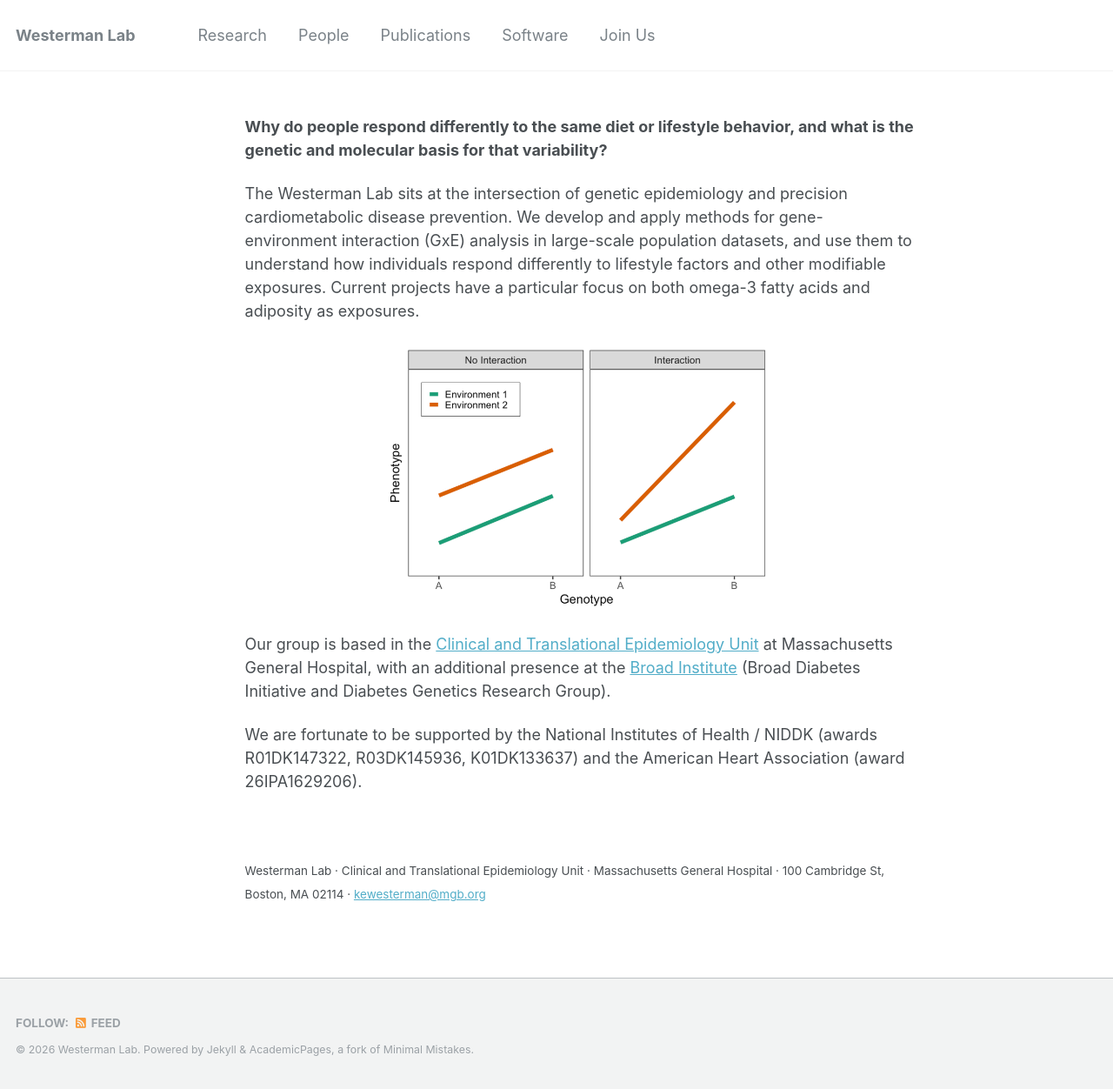
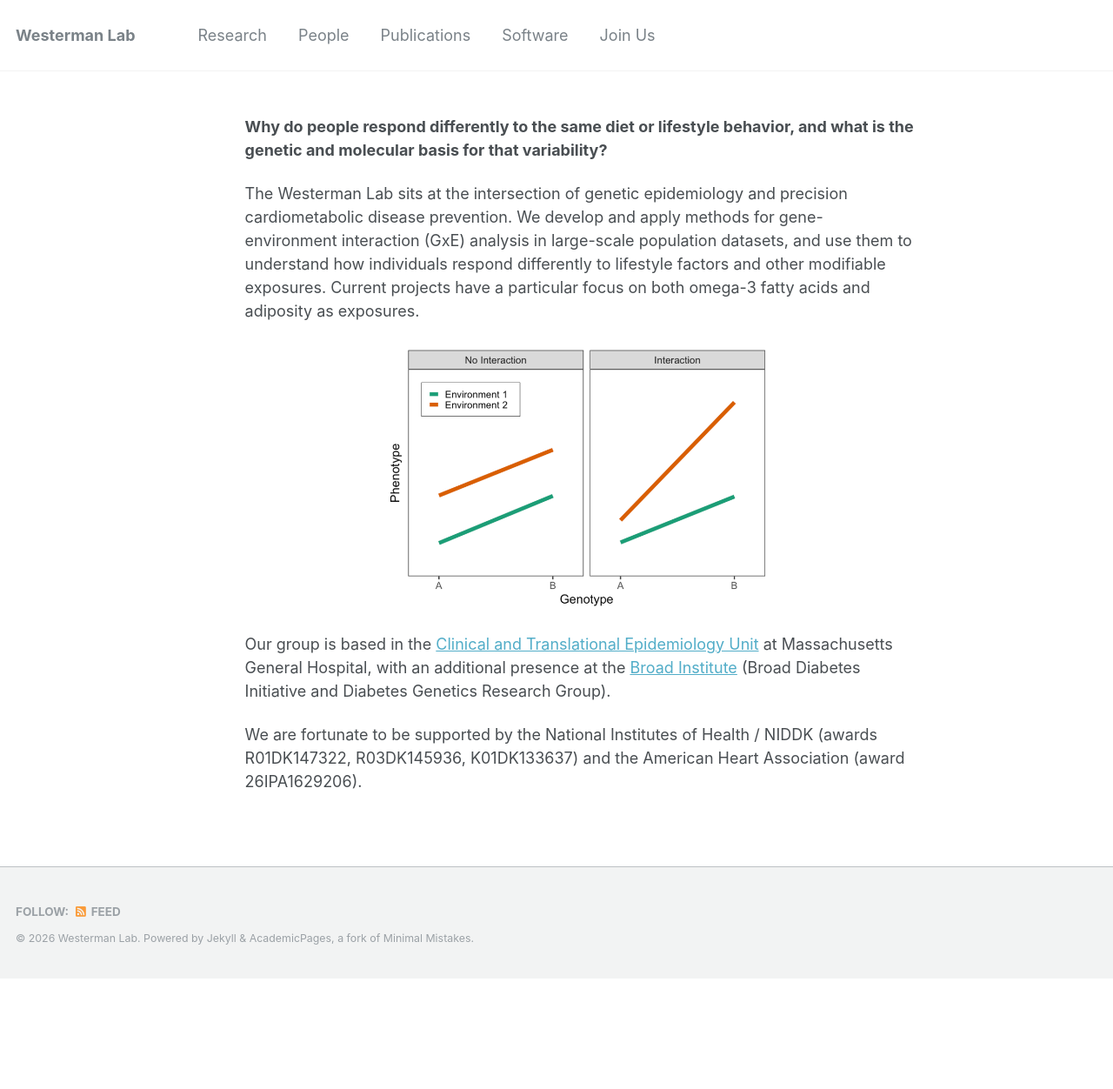
Before and after one commit to westerman-lab/westerman-lab.github.io, a Jekyll site: the page built from _pages/home.md, in a window 1280 px wide. Shown: the whole page at 87% size. Built offline with Jekyll 4.4.1, drawn with Linux system fonts in a browser that asks for light colours; after the commit the page ends 1125 px from its top, so only the background shows below that.

Commit message:
Drop the home page address footnote and trim the PI card links
Remove the address and email line at the bottom of the home page. On the PI
card, show the email as plain text rather than a mailto link and drop the
Google Scholar link, which the Publications page already carries.

```diff
--- a/_data/people.yml
+++ b/_data/people.yml
@@ -29,9 +29,8 @@ pi:
     # empty role is skipped rather than rendered as a blank line.
     role:
     image: "kew_headshot.jpg"
-    blurb: "[kewesterman@mgb.org](mailto:kewesterman@mgb.org)"
+    blurb: "kewesterman@mgb.org"
     website: "/pi/"
-    scholar: "https://scholar.google.com/citations?user=bNSlrr0AAAAJ&hl=en"
     orcid:
 
 members:
--- a/_pages/home.md
+++ b/_pages/home.md
@@ -19,9 +19,3 @@ The Westerman Lab sits at the intersection of genetic epidemiology and precision
 Our group is based in the [Clinical and Translational Epidemiology Unit](https://www.massgeneral.org/medicine/cteu) at Massachusetts General Hospital, with an additional presence at the [Broad Institute](https://www.broadinstitute.org/) (Broad Diabetes Initiative and Diabetes Genetics Research Group).
 
 We are fortunate to be supported by the National Institutes of Health / NIDDK (awards R01DK147322, R03DK145936, K01DK133637) and the American Heart Association (award 26IPA1629206).
-
-<br>
-
-<small>
-Westerman Lab · Clinical and Translational Epidemiology Unit · Massachusetts General Hospital · 100 Cambridge St, Boston, MA 02114 · <a href="mailto:kewesterman@mgb.org">kewesterman@mgb.org</a>
-</small>
```
